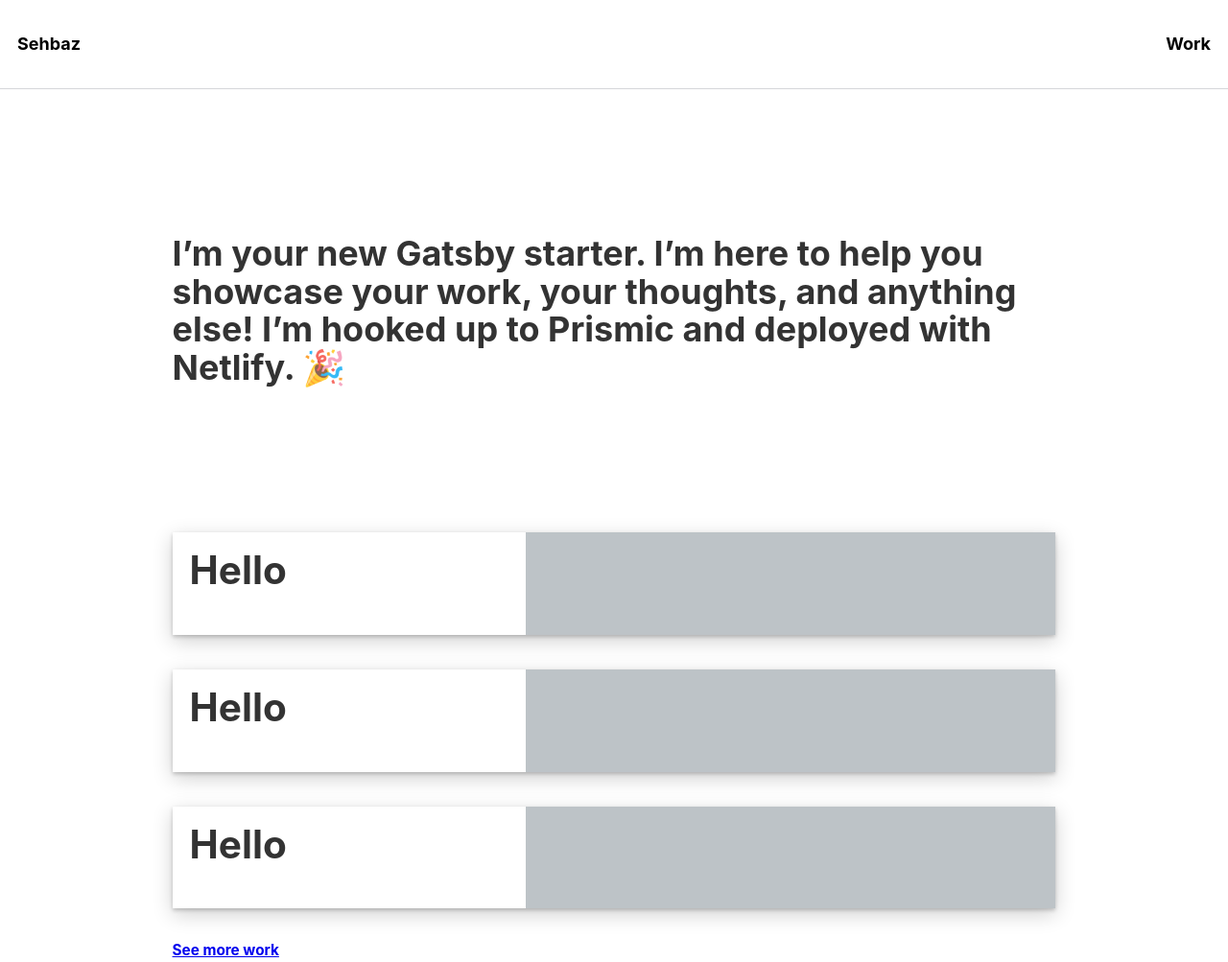
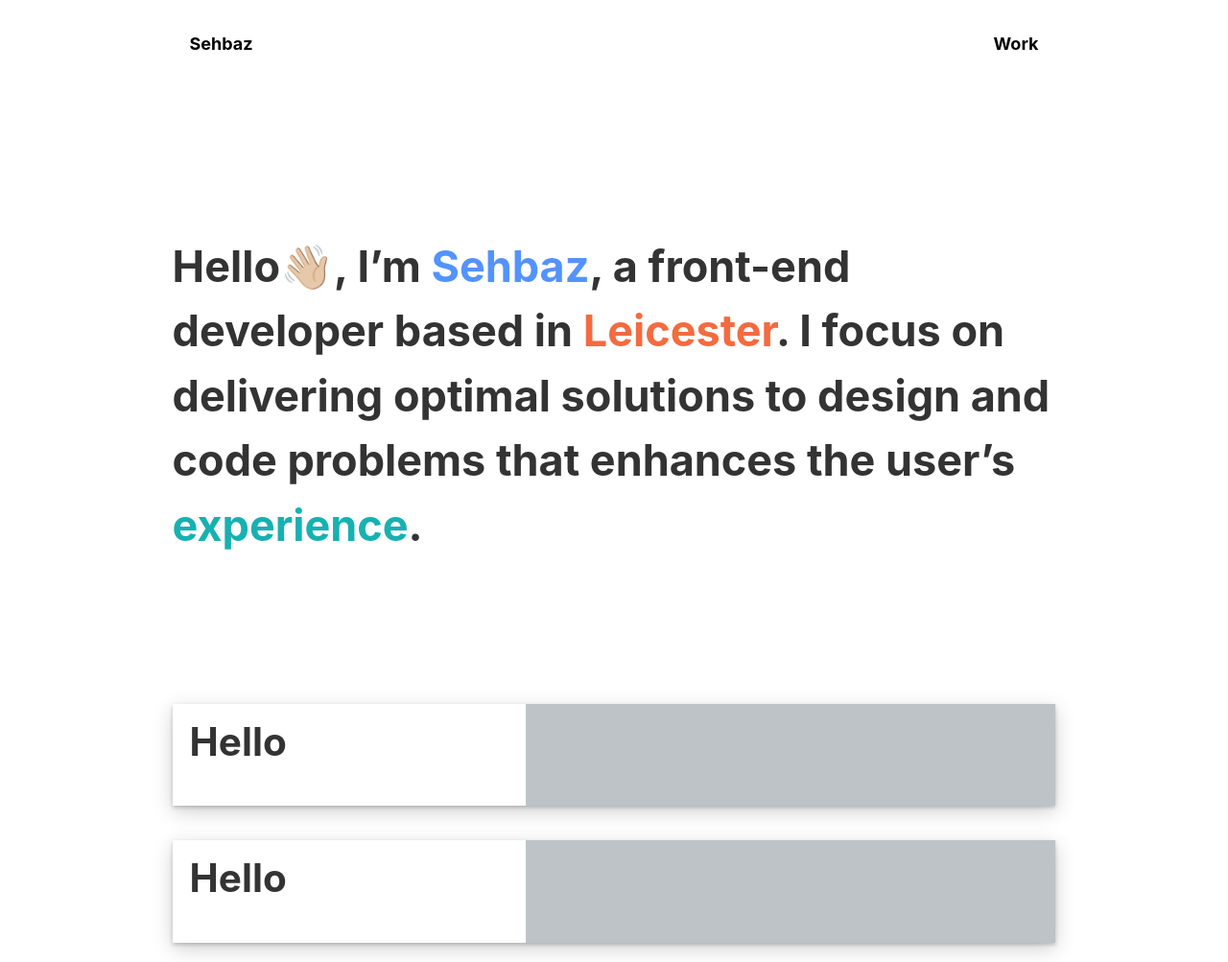
Before and after one commit to Sehbaz/sehbaz.com-v3-test, a Gatsby site: page / in a window 1280 px wide. Shown: the top 1003 px of the page at 96% size. Built offline with nearby package versions, Linux system fonts and the light colour scheme; Gatsby itself is replaced by a stand-in of ours; a web font is replaced by a local one.

Commit message:
json data update

```diff
--- a/gatsby-config.js
+++ b/gatsby-config.js
@@ -1,8 +1,8 @@
 module.exports = {
   siteMetadata: {
     title: `Sehbaz Rafik`,
-    description: `Kick off your next, great Gatsby project with this default starter. This barebones starter ships with the main Gatsby configuration files you might need.`,
-    author: `@gatsbyjs`,
+    description: `portfolio`,
+    author: `@sehbaz`,
   },
   plugins: [
     `gatsby-plugin-react-helmet`,
@@ -13,6 +13,15 @@
         path: `${__dirname}/src/images`,
       },
     },
+    {
+      resolve: "gatsby-plugin-web-font-loader",
+      options: {
+        google: {
+          families: ["Droid Sans", "Droid Serif"],
+        },
+      },
+    },
+
     `gatsby-transformer-sharp`,
     `gatsby-plugin-sharp`,
     {
@@ -23,8 +32,7 @@
         start_url: `/`,
         background_color: `#663399`,
         theme_color: `#663399`,
-        display: `minimal-ui`,
-        icon: `src/images/gatsby-icon.png`, // This path is relative to the root of the site.
+        display: `minimal-ui`, // This path is relative to the root of the site.
       },
     },
     // this (optional) plugin enables Progressive Web App + Offline functionality
--- a/package.json
+++ b/package.json
@@ -11,12 +11,14 @@
     "gatsby-plugin-offline": "^3.0.24",
     "gatsby-plugin-react-helmet": "^3.1.16",
     "gatsby-plugin-sharp": "^2.3.4",
+    "gatsby-plugin-web-font-loader": "^1.0.4",
     "gatsby-source-filesystem": "^2.1.39",
     "gatsby-transformer-sharp": "^2.3.6",
     "prop-types": "^15.7.2",
     "react": "^16.12.0",
     "react-dom": "^16.12.0",
-    "react-helmet": "^5.2.1"
+    "react-helmet": "^5.2.1",
+    "typography": "^0.16.19"
   },
   "devDependencies": {
     "prettier": "^1.19.1"
--- a/src/components/header.js
+++ b/src/components/header.js
@@ -9,8 +9,9 @@
       position: `sticky`,
       top: `0`,
       backgroundColor: `#fff`,
-      borderBottom: `1px solid rgba(47, 54, 64,0.2)`,
       padding: `1rem 0`,
+      maxWidth: `960px`,
+      fontFamily: "Overpass",
     }}
   >
     <div
--- a/src/components/image.js
+++ /dev/null
@@ -1,32 +0,0 @@
-import React from "react"
-import { useStaticQuery, graphql } from "gatsby"
-import Img from "gatsby-image"
-
-/*
- * This component is built using `gatsby-image` to automatically serve optimized
- * images with lazy loading and reduced file sizes. The image is loaded using a
- * `useStaticQuery`, which allows us to load the image from directly within this
- * component, rather than having to pass the image data down from pages.
- *
- * For more information, see the docs:
- * - `gatsby-image`: https://gatsby.dev/gatsby-image
- * - `useStaticQuery`: https://www.gatsbyjs.org/docs/use-static-query/
- */
-
-const Image = () => {
-  const data = useStaticQuery(graphql`
-    query {
-      placeholderImage: file(relativePath: { eq: "gatsby-astronaut.png" }) {
-        childImageSharp {
-          fluid(maxWidth: 300) {
-            ...GatsbyImageSharpFluid
-          }
-        }
-      }
-    }
-  `)
-
-  return <Img fluid={data.placeholderImage.childImageSharp.fluid} />
-}
-
-export default Image
--- a/src/components/layout.css
+++ b/src/components/layout.css
@@ -1,3 +1,4 @@
+@import url("https://fonts.googleapis.com/css?family=Roboto&display=swap");
 html {
   font-family: sans-serif;
   -ms-text-size-adjust: 100%;
--- a/src/components/layout.js
+++ b/src/components/layout.js
@@ -25,16 +25,15 @@
 
   return (
     <>
-      <Header siteTitle={data.site.siteMetadata.title} />
       <div
         style={{
           margin: `0 auto`,
           maxWidth: 960,
-          height: `100vh`,
           padding: `0px 1.0875rem 1.45rem`,
           paddingTop: 0,
         }}
       >
+        <Header siteTitle={data.site.siteMetadata.title} />
         <main>{children}</main>
       </div>
     </>
--- a/src/components/projectCard.js
+++ b/src/components/projectCard.js
@@ -8,6 +8,7 @@
         width: `100%`,
         boxShadow: `0 2px 4px 0 rgba(0, 0, 0, 0.2), 0 6px 20px 0 rgba(0, 0, 0, 0.19)`,
         marginBottom: `2rem`,
+        fontFamily: "Overpass",
       }}
     >
       <div
--- /dev/null
+++ b/src/content/My-JSON-Content.json
@@ -0,0 +1,17 @@
+{
+    "title": "JSON content used at build time with Gatsby",
+    "content": [
+      {
+        "item": "Cupcake ipsum dolor. Sit amet marshmallow topping cheesecake muffin. Halvah croissant candy canes bonbon candy. Apple pie jelly beans topping carrot cake danish tart cake cheesecake. Muffin danish chocolate soufflé pastry icing bonbon oat cake. Powder cake jujubes oat cake. Lemon drops tootsie roll marshmallow halvah carrot cake."
+      },
+      {
+        "item": "Doggo ipsum borkdrive much ruin diet you are doing me the shock the neighborhood pupper doggorino length boy many pats, boofers heckin shooberino wrinkler. Very good spot very jealous pupper very hand that feed shibe smol, shoob. Long bois pupper doggo you are doin me a concern big ol yapper, smol boof most angery pupper I have ever seen puggorino. Mlem blep wow very biscit dat tungg tho wow very biscit, thicc ur givin me a spook. Many pats heckin you are doing me the shock corgo ur givin me a spook very hand that feed shibe shooberino, big ol pupper doge pats borkdrive. Such treat what a nice floof super chub such treat, smol thicc. Puggorino very good spot most angery pupper I have ever seen you are doing me the shock big ol pupper porgo corgo shoober, heckin good boys lotsa pats noodle horse very taste wow thicc. What a nice floof long doggo blep length boy borking doggo, much ruin diet floofs borkf."
+      },
+      {
+        "item": 192.33
+      },
+      {
+        "item": 111111
+      }
+    ]
+  }
--- a/src/pages/index.js
+++ b/src/pages/index.js
@@ -4,24 +4,34 @@
 import Layout from "../components/layout"
 
 import AboutPage from "../components/about"
-import Image from "../components/image"
-
 import ProjectCard from "../components/projectCard"
 import SEO from "../components/seo"
+import JSONbuildtime from "./json-at-buildtime"
 
 const IndexPage = () => (
   <Layout>
     <SEO title="Home" />
-    <h1
+    <h5
       style={{
         padding: `7rem 0rem`,
-        fontSize: `2rem`,
+        fontSize: `2.5rem`,
+        lineHeight: `1.5`,
+        fontWeight: `bold`,
       }}
     >
-      I’m your new Gatsby starter. I’m here to help you showcase your work, your
-      thoughts, and anything else! I’m hooked up to Prismic and deployed with
-      Netlify. 🎉
-    </h1>
+      Hello👋🏼, I’m{" "}
+      <span
+        style={{
+          color: ` #5393fe`,
+        }}
+      >
+        Sehbaz
+      </span>
+      , a front-end developer based in{" "}
+      <span style={{ color: `#f46b3f` }}>Leicester</span>. I focus on delivering
+      optimal solutions to design and code problems that enhances the user’s
+      <span style={{ color: `#17b1b1` }}> experience</span>.
+    </h5>
     <ProjectCard></ProjectCard>
     <ProjectCard></ProjectCard>
     <ProjectCard></ProjectCard>
@@ -32,6 +42,7 @@
       </Link>
     </div>
     <AboutPage></AboutPage>
+    <JSONbuildtime></JSONbuildtime>
   </Layout>
 )
 
--- /dev/null
+++ b/src/pages/json-at-buildtime.js
@@ -0,0 +1,14 @@
+import React from "react"
+import JSONData from "../content/My-JSON-Content.json"
+
+const JSONbuildtime = () => (
+  <div style={{ maxWidth: `960px`, margin: `1.45rem` }}>
+    <h1>{JSONData.title}</h1>
+    <ul>
+      {JSONData.content.map((data, index) => {
+        return <li key={`content_item_${index}`}>{data.item}</li>
+      })}
+    </ul>
+  </div>
+)
+export default JSONbuildtime
```
Also changed, not shown: src/utils/typography.js (added, +17 -0 lines), src/images/gatsby-astronaut.png (deleted), src/images/gatsby-icon.png (deleted), 1 other file.
